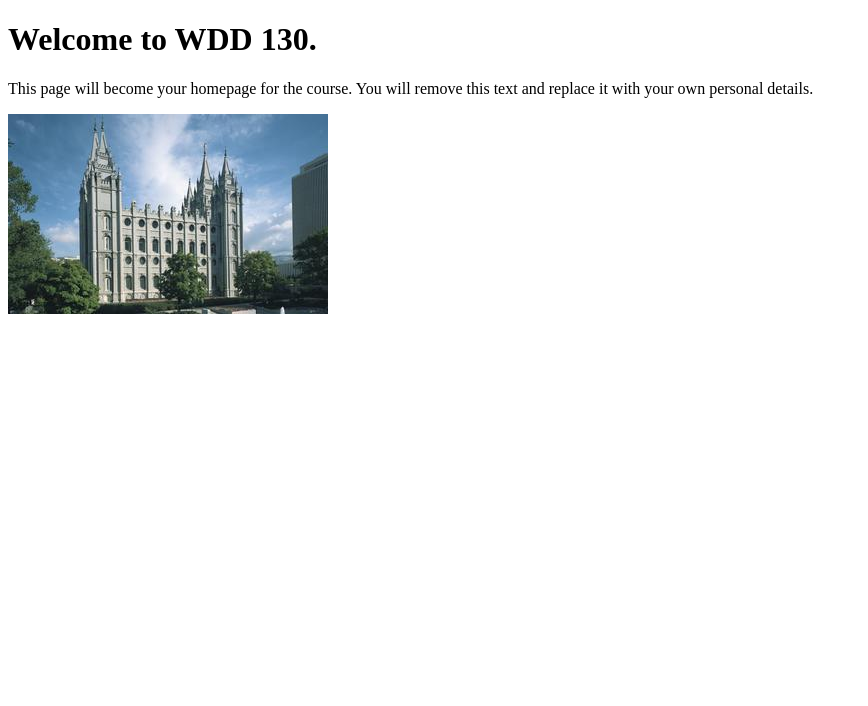
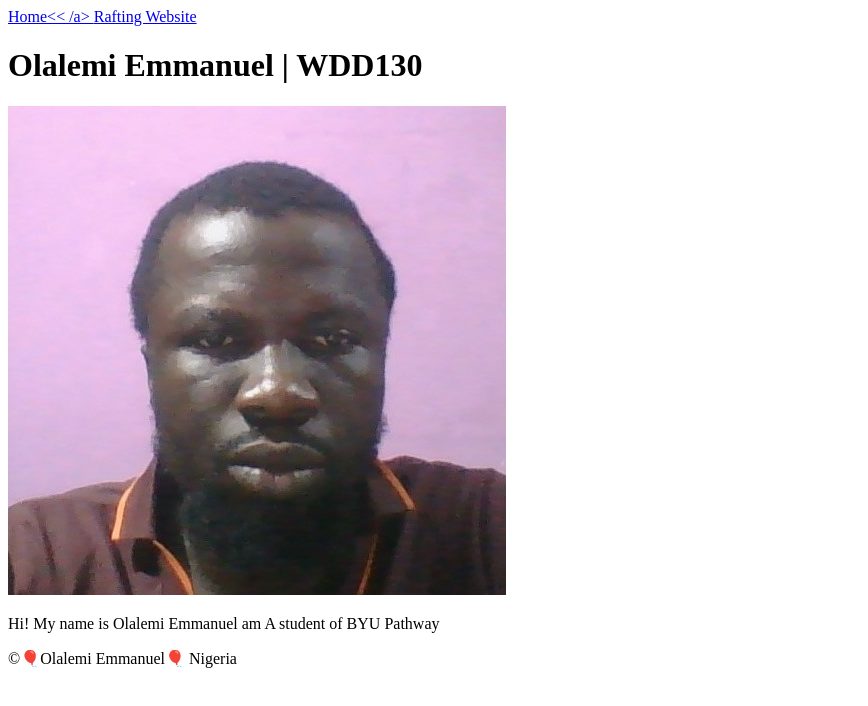
Before and after one commit to Olaxemax/wdd130, a plain HTML site: page index.html in a window 1280 px wide. Shown: the whole page, without its empty margins (0-868 px from the left). Drawn offline with Linux system fonts and the light colour scheme.

Commit message:
Week01 Assignment

```diff
--- a/index.html
+++ b/index.html
@@ -1,14 +1,28 @@
 <!DOCTYPE html>
 <html lang="en">
+
 <head>
     <meta charset="UTF-8">
     <meta name="viewport" content="width=device-width, initial-scale=1.0">
     <title>WDD 130 | Personal Homepage</title>
 </head>
+
 <body>
-    <h1>Welcome to WDD 130.</h1>
-    <p>This page will become your homepage for the course. You will remove this text and replace it with your own personal details.</p>
+    <header>
+        <nav>
+            <a href="#">Home<< /a>
+                    <a href="wwr/">Rafting Website</a>
+        </nav>
 
-    <img src="images/salt-lake-temple.jpg" alt="The Salt Lake Temple.">
+    </header>
+    <main>
+        <h1> Olalemi Emmanuel | WDD130</h1>
+        <img src="week01/images/profile.jpg" alt="Hello, My name is Olalemi Emmanuel">
+        <p>Hi! My name is Olalemi Emmanuel am A student of BYU Pathway</p>
+        <footer>
+            <p>©🎈Olalemi Emmanuel🎈 Nigeria</p>
+        </footer>
+    </main>
 </body>
+
 </html>
```
Also changed, not shown: week01/images/profile.jpg (added).
